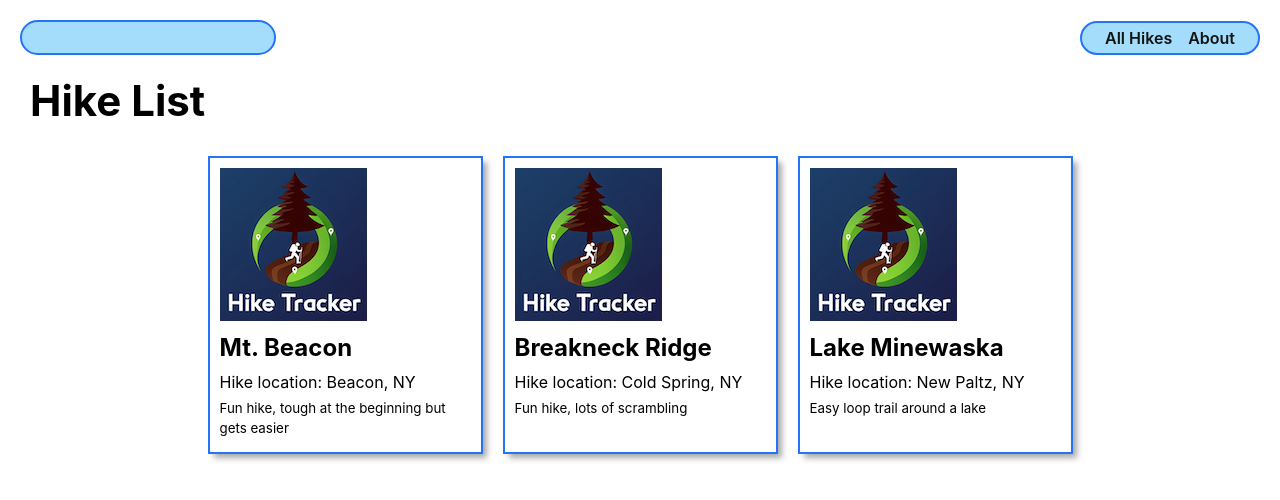
After one commit to michaelmcbride113/hiketracker, a Django app: page /hikes/ in a window 1280 px wide. The commit adds this page. Shown: the top 500 px of the page. Run offline with Django 5.2, Linux system fonts and the light colour scheme.

Commit message:
Added hike list styling

```diff
--- /dev/null
+++ b/main_app/static/css/hikes/hike-index.css
@@ -0,0 +1,38 @@
+.card-container {
+    padding: 0 30px;
+    display: flex;
+    justify-content: center;
+    flex-wrap: wrap;
+  }
+
+  .card {
+    width: 275px;
+    margin: 10px;
+    border: var(--borders);
+    box-shadow: var(--card-box-shadow);
+  }
+
+  .card-content {
+    padding: 10px;
+    width: 100%;
+  }
+
+  .usr-img {
+    width: 100%;
+    border-radius: var(--card-border-radius);
+  }
+
+  .card > a {
+    text-decoration: none;
+    color: var(--text-color);
+  }
+
+  .card h2 {
+    margin: 10px 0;
+    font-size: var(--font-xl);
+  }
+
+  .card p {
+    margin: 5px 0;
+    font-size: var(--font-reg);
+  }
--- a/main_app/templates/base.html
+++ b/main_app/templates/base.html
@@ -16,11 +16,12 @@
     <header>
       <div class="header-logo-container">
         <a href="/">
-            <!-- <img src="{% static 'images/header-logo.png' %}" alt="The Hike Tracker Logo" /> -->
+            <!-- <img src="{% static 'images/logo.png' %}" alt="The Hike Tracker Logo" /> -->
         </a>
       </div>
       <nav>
         <ul>
+            <li><a href="/hikes">All Hikes</a></li>
           <li><a href="/about">About</a></li>
         </ul>
       </nav>
--- /dev/null
+++ b/main_app/templates/hikes/index.html
@@ -0,0 +1,34 @@
+{% extends 'base.html' %} {% load static %} {% block head %}
+<link
+  rel="stylesheet"
+  href="{% static 'css/hikes/hike-index.css' %}"
+/>
+{% endblock %} {% block content %}
+
+<section class="page-header">
+  <h1>Hike List</h1>
+  <!-- <img
+    src="{% static 'images/logo.png' %}"
+    alt="Hike Tracker logo"
+  /> -->
+</section>
+
+<section class="card-container">
+  {% for hike in hikes %}
+  <div class="card">
+    <div class="card-content">
+      <div class="card-img-container">
+        <img
+          src="{% static 'images/logo.png' %}"
+          alt="Hike Tracker logo"
+        />
+      </div>
+      <h2 class="card-title">{{ hike.name }}</h2>
+      <p>Hike location: {{ hike.location }}</p>
+      <p><small>{{ hike.description }}</small></p>
+    </div>
+  </div>
+  {% endfor %}
+</section>
+
+{% endblock %}
--- a/main_app/urls.py
+++ b/main_app/urls.py
@@ -4,4 +4,5 @@ from . import views
 urlpatterns = [
     path('', views.home, name='home'),
     path('about/', views.about, name='about'),
+    path('hikes/', views.hike_index, name='hike-index'),
 ]
--- a/main_app/views.py
+++ b/main_app/views.py
@@ -2,9 +2,30 @@
 from django.shortcuts import render
 
 from django.http import HttpResponse
+
+# views.py
+
+class Hike:
+    def __init__(self, name, location, difficulty, date, description):
+        self.name = name
+        self.location = location
+        self.difficulty = difficulty
+        self.date = date
+        self.description = description
+
+# Create a list of Cat instances
+hikes = [
+    Hike('Mt. Beacon', 'Beacon, NY', 'Medium', '4/5/2025', 'Fun hike, tough at the beginning but gets easier'),
+    Hike('Breakneck Ridge', 'Cold Spring, NY', 'Medium', '4/6/2025', 'Fun hike, lots of scrambling'),
+    Hike('Lake Minewaska', 'New Paltz, NY', 'Easy', '4/7/2025', 'Easy loop trail around a lake')
+]
+
 
 def home(request):
     return HttpResponse('<h1>Hello ᓚᘏᗢ</h1>')
 
 def about(request):
     return render(request, 'about.html')
+
+def hike_index(request):
+    return render(request, 'hikes/index.html', { 'hikes': hikes })
```
Also changed, not shown: main_app/static/images/header-logo.png (deleted), main_app/static/images/logo.png (added).
